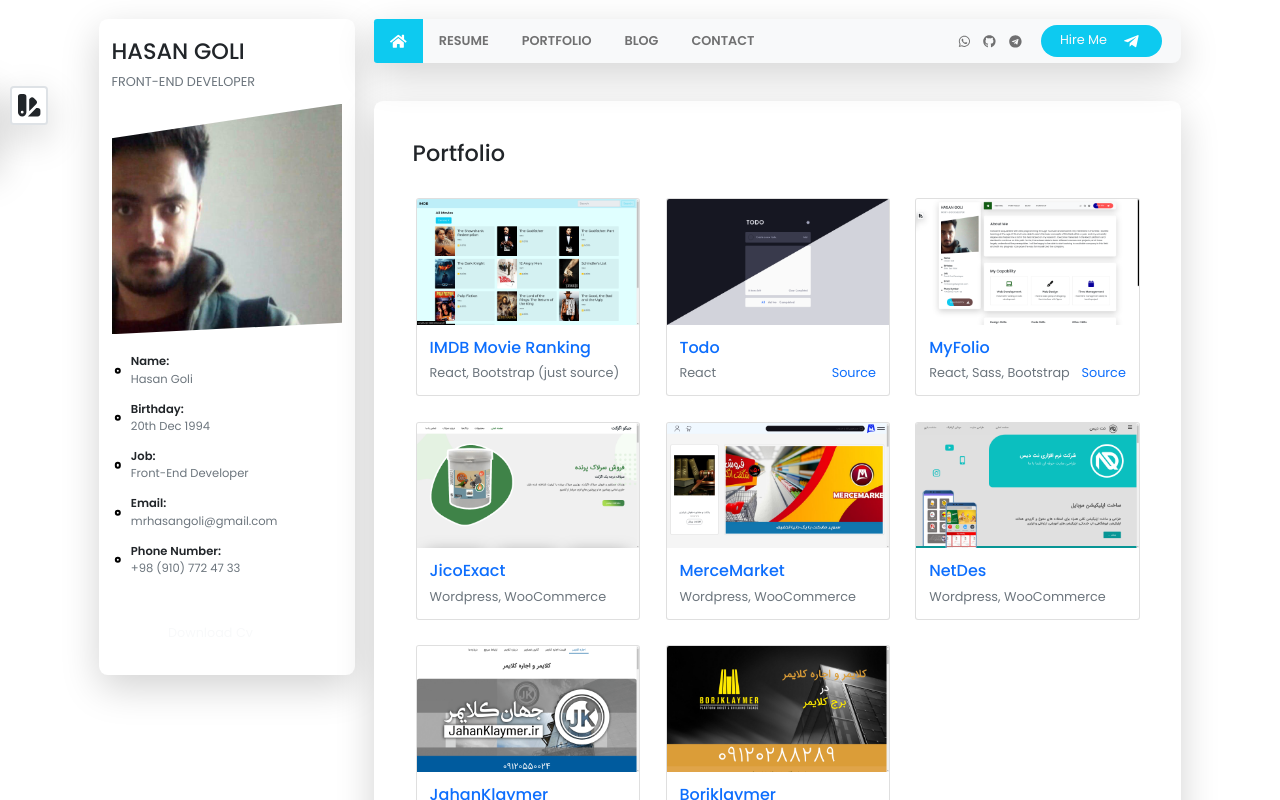
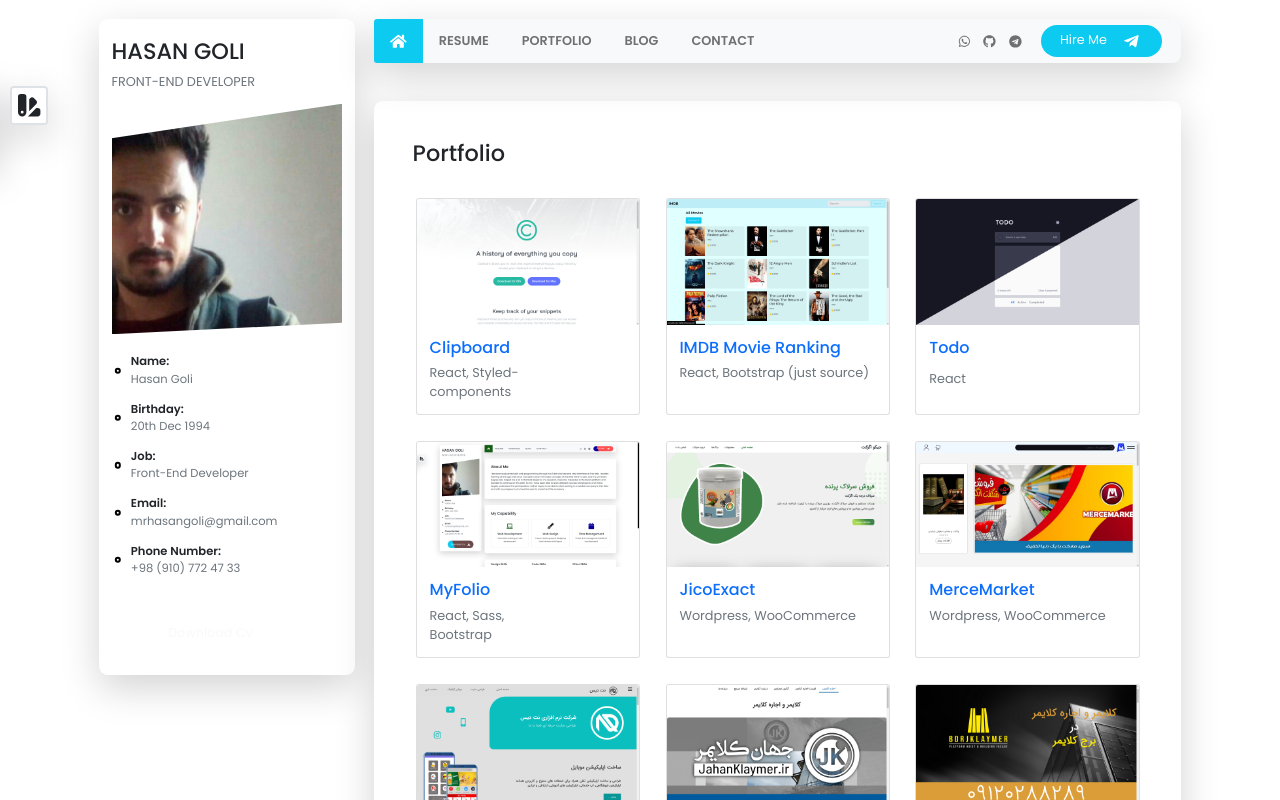
Before and after one commit to hasangoli/myfolio_source, a React app: page / in a window 1280 px wide. Both pictures are taken after a click on the element "PORTFOLIO". Shown: the top 800 px of the page. Built offline with nearby package versions, Linux system fonts and the light colour scheme.

Commit message:
New project added

```diff
--- a/src/components/main/Portfolio.js
+++ b/src/components/main/Portfolio.js
@@ -7,6 +7,7 @@ import Borjklaymer from "../../images/portfolio/Borjklaymer.png";
 import TodoApp from "../../images/portfolio/TodoApp.png";
 import IMDB from "../../images/portfolio/IMDB.png";
 import MyFolio from "../../images/portfolio/MyFolio.png";
+import Clipboard from "../../images/portfolio/Clipboard.png";
 
 const Portfolio = ({ color }) => {
   return (
@@ -15,6 +16,14 @@ const Portfolio = ({ color }) => {
         <h3 className="my-4">Portfolio</h3>
 
         <div className="row d-flex flex-wrap">
+          <Job
+            color={color}
+            url={"https://hasangoli.github.io/clipboard/"}
+            image={Clipboard}
+            title={"Clipboard"}
+            info={"React, Styled-components"}
+            link={"https://github.com/hasangoli/clipboard_source"}
+          />
           <Job
             color={color}
             url={"https://github.com/hasangoli/imdb_source"}
--- a/src/components/main/portfolio/Job.js
+++ b/src/components/main/portfolio/Job.js
@@ -7,13 +7,13 @@ const Job = ({ url, image, title, info, link = "", color }) => {
           <h5 className="card-title" style={{ color: color }}>
             {title}
           </h5>
-          <p className="card-text text-secondary d-flex justify-content-between">
+          <p className="card-text text-secondary d-flex align-items-center justify-content-between">
             <span>{info}</span>
             {link && (
               <span>
                 <a
-                  style={{ color: color }}
-                  className="link"
+                  style={{ backgroundColor: color }}
+                  className="btn text-white fw-bold rounded-pill"
                   href={link}
                   target="_blank"
                   rel="noreferrer"
--- a/src/index.scss
+++ b/src/index.scss
@@ -42,7 +42,6 @@ body {
   }
 
   .app {
-    // background: url("./images/bg.svg") center center/cover fixed;
     z-index: 5;
     width: 100vw;
     min-height: 100vh;
```
Also changed, not shown: src/images/portfolio/Clipboard.png (added).
